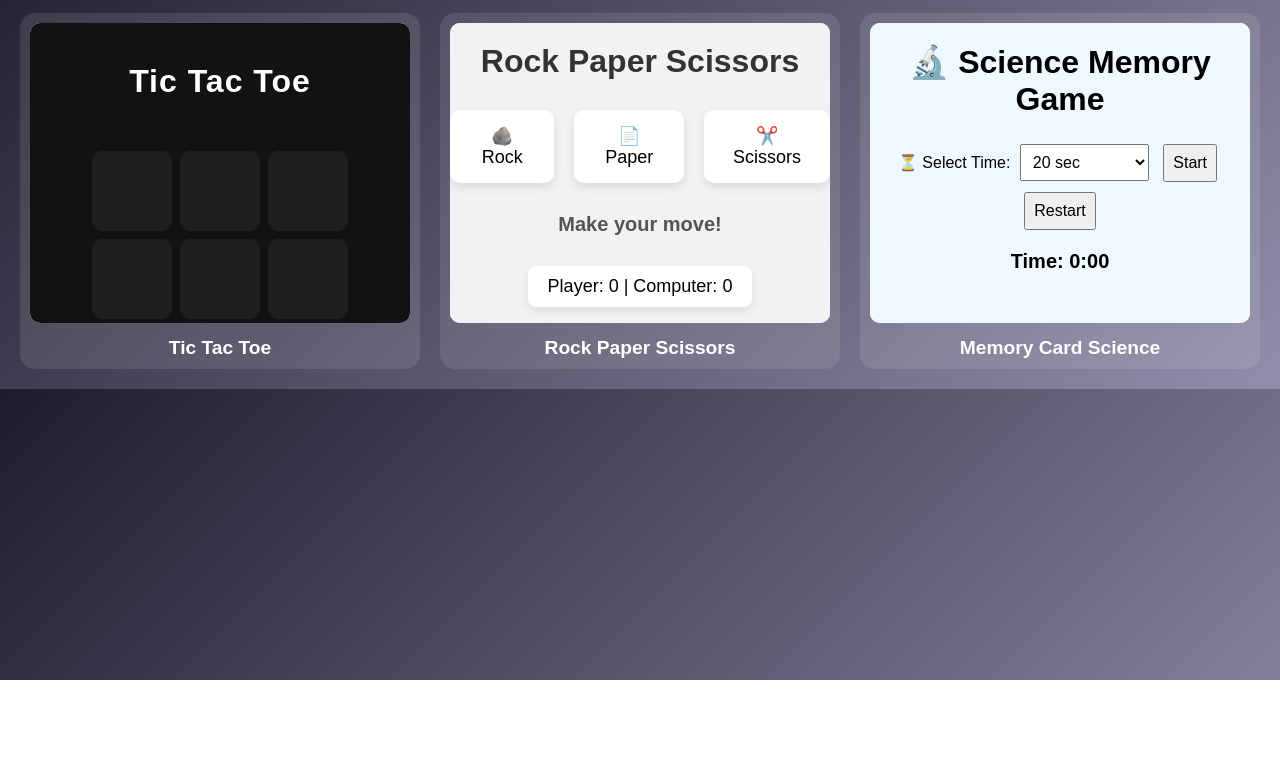
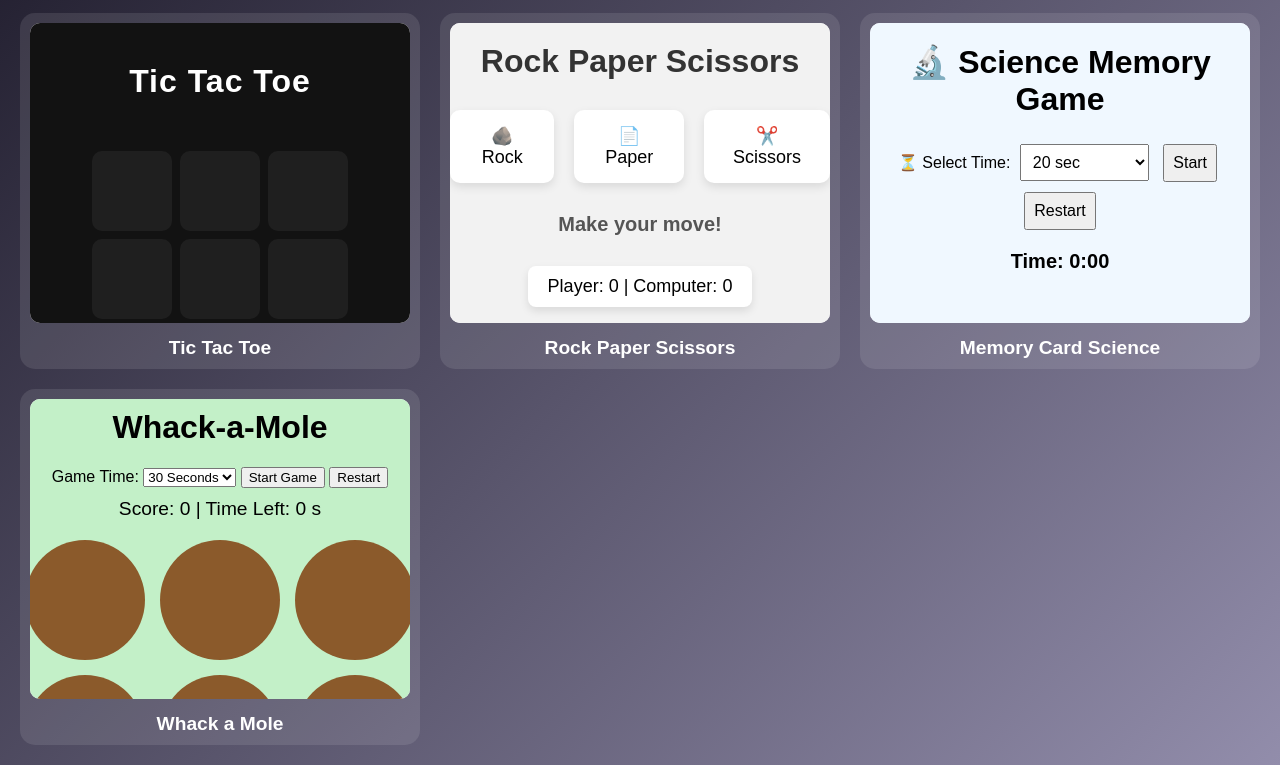
Before and after one commit to Joeboukhalil/MiniGameHub, a plain HTML site: page index.html in a window 1280 px wide. Shown: the part 120-885 px from the top of the page. Before the commit the page ends 800 px from the top, so only its background shows below. Drawn offline with Linux system fonts and the light colour scheme.

Commit message:
Update index.html

```diff
--- a/index.html
+++ b/index.html
@@ -69,6 +69,12 @@
         <iframe src="games/memory-card-science/index.html"></iframe>
         <div class="game-title">Memory Card Science</div>
     </div>
+
+    <!-- whack a Mole -->
+    <div class="game-card" onclick="openGame('games/whack-a-mole/index.html')">
+        <iframe src="games/whack-a-mole/index.html"></iframe>
+        <div class="game-title">Whack a Mole</div>
+    </div>
 </div>
 
 <script>
```
